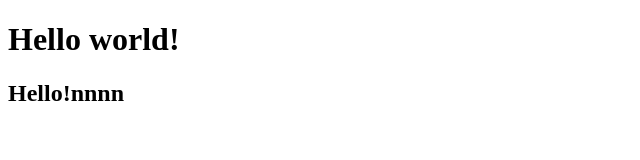
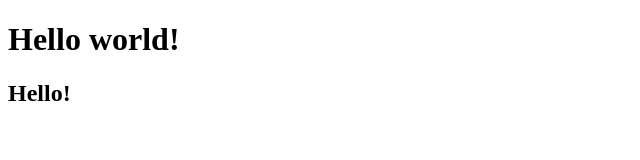
Before and after one commit to MikhailWM/project, a plain HTML site: page index.html in a window 1280 px wide. Shown: the full height of the page, 0-640 px from the left. Drawn offline with Linux system fonts and the light colour scheme.

Commit message:
index.html mod

```diff
--- a/index.html
+++ b/index.html
@@ -7,6 +7,6 @@
 </head>
 <body>
 	<h1>Hello world!</h1>
-	<h2>Hello!nnnn</h2>
+	<h2>Hello!</h2>
 </body>
 </html>
```
